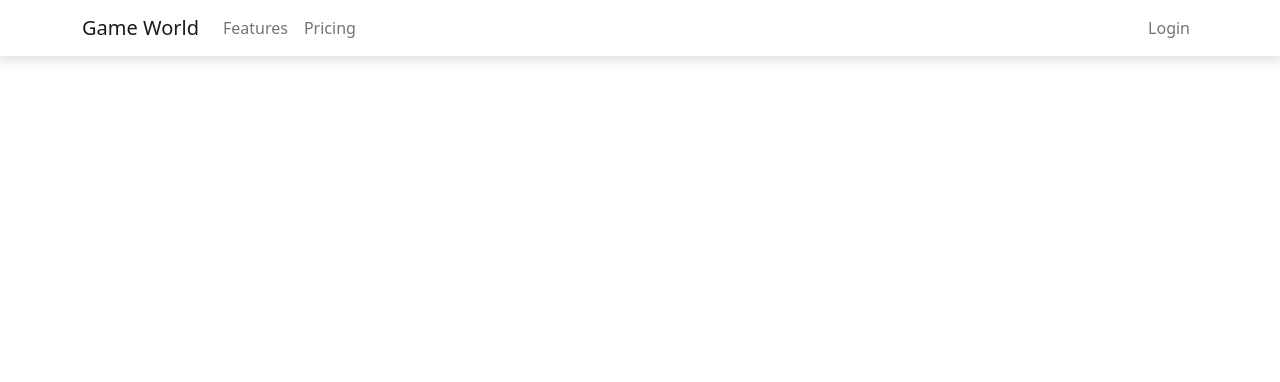
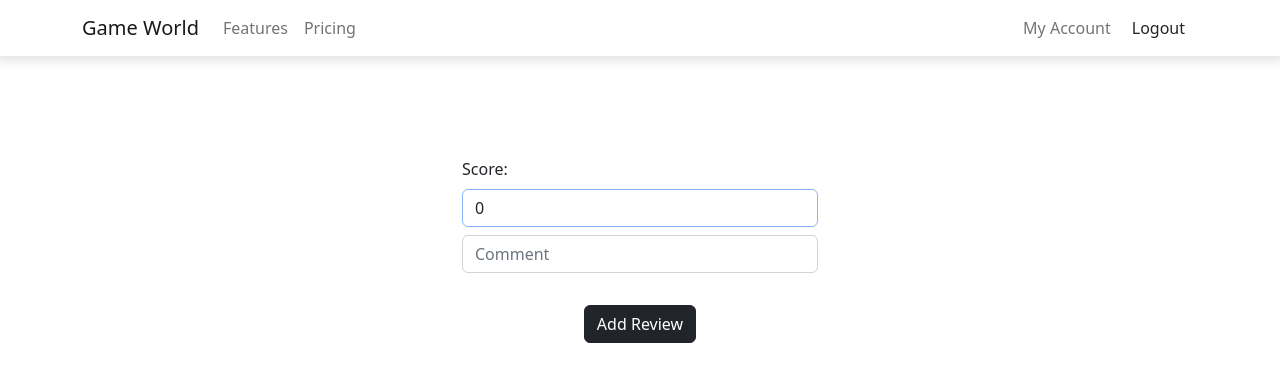
Before and after one commit to KevinZ-CS/phase-4-final-project-frontend, a React (Create React App) app: page /1/addReview in a window 1280 px wide. Shown: the top 382 px of the page. Built offline with nearby package versions, Linux system fonts and the light colour scheme; no server answers.

Commit message:
Add logout handler to NavBar

```diff
--- a/src/components/App.jsx
+++ b/src/components/App.jsx
@@ -21,9 +21,11 @@ useEffect(() => {
   });
 }, [])
 
+console.log(user)
+
   return (
     <>
-    <NavBar user={user} />
+    <NavBar user={user} setUser={setUser} />
     <Switch>
 
       <Route exact path = '/'>
@@ -42,8 +44,8 @@ useEffect(() => {
        <GamePage user={user} />
       </Route>
 
-      <Route exact path = '/game/:id/addReview'>
-       <ReviewForm />
+      <Route exact path = '/:id/addReview'>
+       <ReviewForm user={user} />
       </Route>
 
     </Switch>
--- a/src/components/GamePage.jsx
+++ b/src/components/GamePage.jsx
@@ -63,7 +63,7 @@ function GamePage({ user }) {
         </Card.Text>
       </Card.Body>
     </Card>
-        {true ? <NavLink to={`/${id}/`+ `addReview`}><Button variant='dark'>Add Review</Button></NavLink> : null }
+        {user ? <NavLink to={`/${id}/`+ `addReview`}><Button variant='dark'>Add Review</Button></NavLink> : null }
     </>
     }
 
--- a/src/components/LoginForm.jsx
+++ b/src/components/LoginForm.jsx
@@ -23,7 +23,7 @@ function LoginForm({ onLogin }) {
         if (response.ok) {
           console.log('ok')
           console.log(data)
-            //  onLogin(data);
+             onLogin(data);
             } else {
              setErrors(data.errors);
             console.log('not ok')
--- a/src/components/NavBar.jsx
+++ b/src/components/NavBar.jsx
@@ -1,9 +1,17 @@
 import React from "react";
 import 'bootstrap/dist/css/bootstrap.min.css';
-import { Navbar, Container, Nav } from 'react-bootstrap';
+import { Navbar, Container, Nav, Button } from 'react-bootstrap';
 // import { NavLink } from 'react-router-dom';
 
-function NavBar({ user }) {
+function NavBar({ user, setUser }) {
+  function handleLogoutClick() {
+    fetch("/logout", { method: "DELETE" }).then((r) => {
+      if (r.ok) {
+        setUser(null);
+      }
+    });
+  }
+
     return (
         <>
         <Navbar className="navbar-light bg-white fixed-top" expand='lg' >
@@ -17,8 +25,9 @@ function NavBar({ user }) {
             <Nav.Link href="#pricing">Pricing</Nav.Link>
           </Nav>
           <Nav>
-            { user ? <Nav.Link href="/MyAccount">My Account</Nav.Link> : <Nav.Link href="/login">Login</Nav.Link> }
-            { user ? <Nav.Link href="/Logout">Logout</Nav.Link> : null }
+            { true ? <Nav.Link href="/MyAccount">My Account</Nav.Link> : <Nav.Link href="/login">Login</Nav.Link> }
+            { true ? <Button variant="white" onClick={handleLogoutClick}>Logout</Button> : null }
+            {/* { user ? <Nav.Link href="/Logout">Logout</Nav.Link> : null } */}
           </Nav>
         </Navbar.Collapse>
       </Container>
--- a/src/components/ReviewForm.jsx
+++ b/src/components/ReviewForm.jsx
@@ -1,12 +1,87 @@
 import React, { useState } from "react";
 import 'bootstrap/dist/css/bootstrap.min.css';
 import { Form, Container, Row } from 'react-bootstrap';
-import { NavLink } from "react-router-dom";
+import { NavLink, useParams } from "react-router-dom";
 
-function ReviewForm() {
+function ReviewForm({ user }) {
+    const [score, setScore] = useState(0);
+    const [comment, setComment] = useState('');
+    const [errors, setErrors] = useState([]);
+    const { id } = useParams();
+
+    async function handleSubmit(e) {
+        e.preventDefault();
+        setErrors([])
+        const response = await fetch('/reviews', {
+            method: "POST",
+            headers: {
+              "Content-Type": "application/json",
+            },
+            body: JSON.stringify({
+                score: score,
+                comment: comment,
+                game_id: id,
+                user_id: user,
+            }),
+        })
+        const data = await response.json();
+        if (response.ok) {
+            console.log('ok')
+            console.log(data)
+            //  onLogin(data);
+            } else {
+                console.log('not ok')
+                console.log(data)
+             setErrors(data.errors);
+            }
+          }
+
+
     return (
         <>
-        <h1>HELLOOOOO</h1>
+        <Container className="successmargins">
+        <Row>
+       <div className="col-md-4"></div>
+       <Form className="col-md-4"  onSubmit={handleSubmit}>
+
+       <Form.Group className="mb-2" controlId="exampleForm.ControlInput3">
+        <Form.Label>Score:</Form.Label>
+         <Form.Control
+           type="text"
+           autoFocus
+           className="shadow-none login-input"
+           autoComplete="off"
+           onChange={(e) => setScore(e.target.value)}
+           value={score}
+           required
+       />
+        </Form.Group>
+
+        <Form.Group className="mb-2" controlId="exampleForm.ControlInput4">
+          <Form.Control
+           type="text"
+           placeholder="Comment"
+           className="shadow-none login-input"
+           autoComplete="off"
+           onChange={(e) => setComment(e.target.value)}
+           value={comment}
+           required
+         />
+         </Form.Group>
+
+
+         <p className={errors ? "errmsg" : "offscreen"} aria-live="assertive">{errors}</p>
+
+         <br />
+
+         <div id='login' className="text-center mb-3">
+         <button className="btn btn-dark" type="submit" >Add Review</button>
+         </div>
+
+
+         </Form>
+     </Row>
+        </Container>
         </>
     )
 }
--- a/src/components/SignUpForm.jsx
+++ b/src/components/SignUpForm.jsx
@@ -23,7 +23,7 @@ function SignUpForm({ onLogin }) {
         if (response.ok) {
             console.log('ok')
             console.log(data)
-            //  onLogin(data);
+             onLogin(data);
             } else {
                 console.log('not ok')
                 console.log(data)
```
